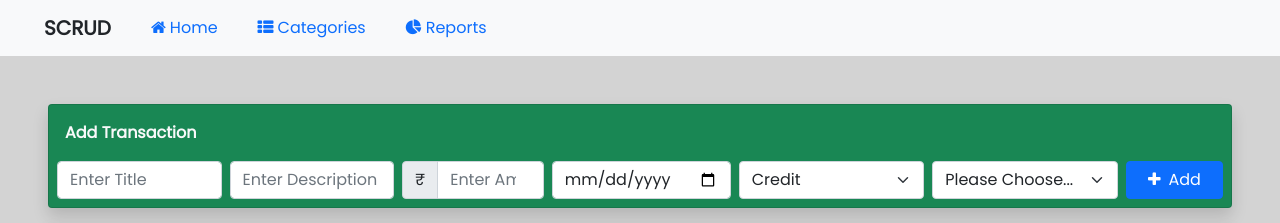
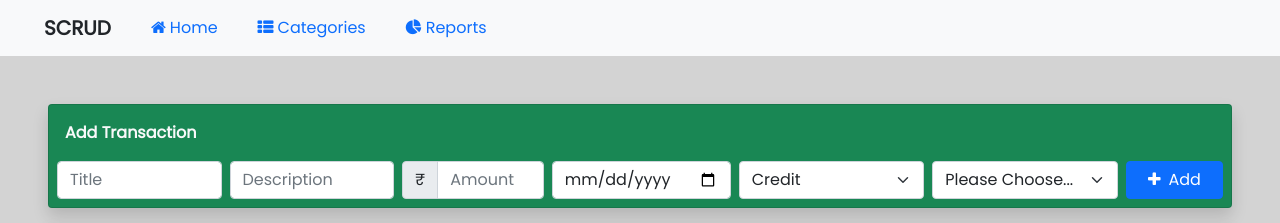
Before and after one commit to azeemudeen/scrud-simple-expense-tracker, a React (Vite) app in the folder client/: page / in a window 1280 px wide. Shown: the top 223 px of the page. Built offline with nearby package versions, Linux system fonts and the light colour scheme.

Commit message:
enhance form

```diff
--- a/client/src/components/records/AddRecord.jsx
+++ b/client/src/components/records/AddRecord.jsx
@@ -32,17 +32,17 @@ function AddRecord() {
           <input
             className='form-control mt-2'
             value={title} onChange={e => setTitle(e.target.value)}
-            type="text" required placeholder='Enter Title' />
+            type="text" required placeholder='Title' />
           <input
             className='form-control mt-2'
             value={desc} onChange={e => setDesc(e.target.value)}
-            type="text" placeholder='Enter Description' />
+            type="text" placeholder='Description' />
           <div className="input-group mt-2">
             <span className="input-group-text">₹</span>
             <input
               className='form-control'
               value={amount} onChange={e => setAmount(e.target.value)}
-              type="number" required placeholder='Enter Amount' />
+              type="number" required placeholder='Amount' />
           </div>
           <div className="input-group mt-2">
             <input
@@ -51,11 +51,11 @@ function AddRecord() {
               type="date" required />
           </div>
           <select className="form-select mt-2"
-            value={type} onChange={e => setType(e.target.value)}>
+            value={type} onChange={e => setType(e.target.value)} required>
             <option className="text-success" value="Credit">Credit</option>
             <option className="text-danger" value="Debit">Debit</option>
           </select>
-          <select className="form-select mt-2" defaultValue={'default'} onChange={e => setCategory(e.target.value)}>
+          <select className="form-select mt-2" defaultValue={'default'} onChange={e => setCategory(e.target.value)} required>
             <option value='default' disabled={true} hidden={true}>Please Choose...</option>
             {
               categories.map((cat, i) => <option key={i} value={cat}>{cat}</option>)
```
